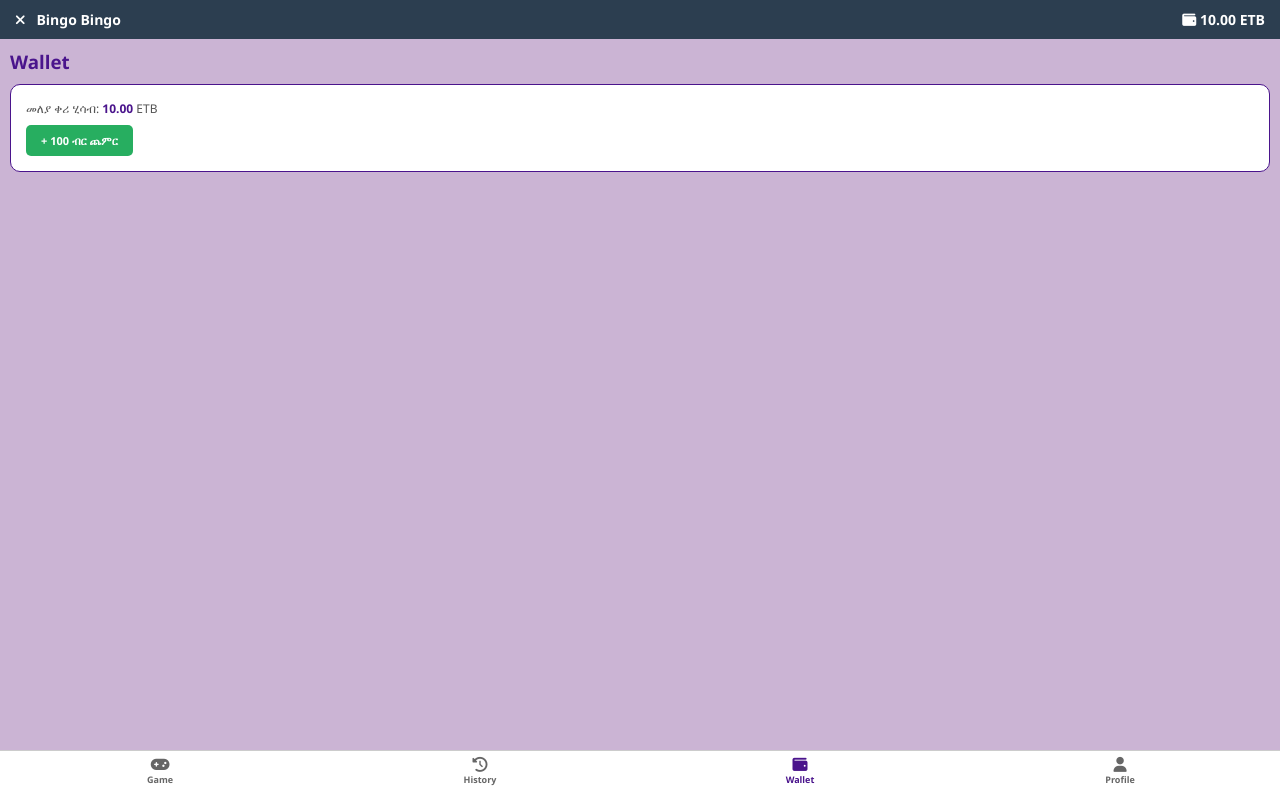
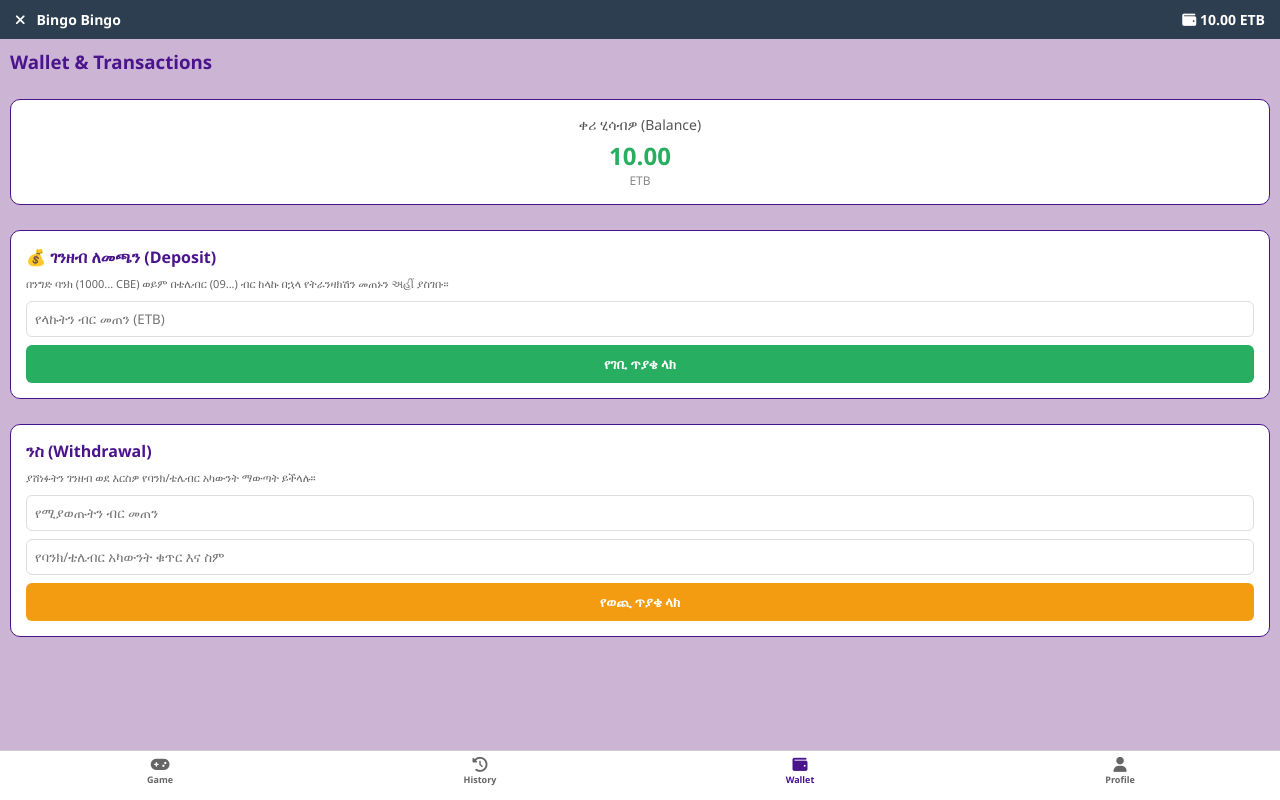
Before and after one commit to dseb08754-sys/binbingo, a website: page index.html in a window 1280 px wide. Both pictures are taken after a click on the element "Wallet". Drawn offline with nearby package versions, Linux system fonts and the light colour scheme; no server answers.

Commit message:
Add deposit and withdrawal request functions

```diff
--- a/index.html
+++ b/index.html
@@ -186,14 +186,37 @@
             <div class="page-card"><p style="font-size:12px; color:#555;">ያለፉ ጨዋታዎች ታሪክ በዚህ ይመለከታሉ።</p></div>
         </div>
 
-        <!-- WALLET PAGE -->
-        <div id="page-wallet" class="page">
-            <h3 style="color:var(--dark-purple);">Wallet</h3>
-            <div class="page-card">
-                <p style="font-size:12px; color:#555; margin-bottom: 8px;">መለያ ቀሪ ሂሳብ: <b id="wallet-bal" style="color:var(--dark-purple);">200.00</b> ETB</p>
-                <button onclick="addBalance(100)" style="background:var(--btn-green); color:white; border:none; padding:8px 15px; border-radius:5px; font-weight:bold; font-size:11px; cursor:pointer;">+ 100 ብር ጨምር</button>
-            </div>
-        </div>
+<!-- WALLET PAGE -->
+<div id="page-wallet" class="page">
+    <h3 style="color: var(--dark-purple); margin-bottom: 15px;">Wallet & Transactions</h3>
+
+    <!-- Balance Card -->
+    <div class="page-card" style="margin-bottom: 15px; text-align: center;">
+        <p style="font-size: 14px; color: #555; margin-bottom: 5px;">ቀሪ ሂሳብዎ (Balance)</p>
+        <h2 id="wallet-bal" style="color: var(--btn-green); font-size: 24px;">0.00</h2>
+        <p style="font-size: 12px; color: #888;">ETB</p>
+    </div>
+
+    <!-- Deposit Request Card -->
+    <div class="page-card" style="margin-bottom: 15px;">
+        <h4 style="color: var(--dark-purple); margin-bottom: 8px;">💰 ገንዘብ ለመጫን (Deposit)</h4>
+        <p style="font-size: 11px; color: #666; margin-bottom: 10px;">
+            በንግድ ባንክ (1000... CBE) ወይም በቴሌብር (09...) ብር ከላኩ በኋላ የትራንዛክሽን መጠኑን અહીં ያስገቡ።
+        </p>
+        <input type="number" id="deposit-amount" placeholder="የላኩትን ብር መጠን (ETB)" style="width: 100%; padding: 8px; margin-bottom: 8px; border: 1px solid #ddd; border-radius: 6px;">
+        <button onclick="requestDeposit()" style="width: 100%; background: var(--btn-green); color: white; border: none; padding: 10px; border-radius: 6px; font-weight: bold;">የገቢ ጥያቄ ላክ</button>
+    </div>
+
+    <!-- Withdraw Request Card -->
+    <div class="page-card">
+        <h4 style="color: var(--dark-purple); margin-bottom: 8px;">ንስ (Withdrawal)</h4>
+        <p style="font-size: 11px; color: #666; margin-bottom: 10px;">ያሸነፉትን ገንዘብ ወደ እርስዎ የባንክ/ቴሌብር አካውንት ማውጣት ይችላሉ።</p>
+        <input type="number" id="withdraw-amount" placeholder="የሚያወጡትን ብር መጠን" style="width: 100%; padding: 8px; margin-bottom: 8px; border: 1px solid #ddd; border-radius: 6px;">
+        <input type="text" id="withdraw-phone" placeholder="የባንክ/ቴሌብር አካውንት ቁጥር እና ስም" style="width: 100%; padding: 8px; margin-bottom: 8px; border: 1px solid #ddd; border-radius: 6px;">
+        <button onclick="requestWithdrawal()" style="width: 100%; background: var(--btn-orange); color: white; border: none; padding: 10px; border-radius: 6px; font-weight: bold;">የወጪ ጥያቄ ላክ</button>
+    </div>
+</div>
+
 
         <!-- PROFILE PAGE -->
         <div id="page-profile" class="page">
@@ -634,6 +657,74 @@ window.onload = async function() {
         buildSelectionGrid();
     }
 };
+// የገቢ ጥያቄ ማስተላለፊያ
+async function requestDeposit() {
+    const amountInput = document.getElementById('deposit-amount');
+    const amount = parseFloat(amountInput.value);
+
+    if (!amount || amount <= 0) {
+        alert("እባክዎ ትክክለኛ የብር መጠን ያስገቡ!");
+        return;
+    }
+
+    try {
+        const { error } = await db.from('deposits').insert([
+            {
+                telegram_id: currentTelegramId,
+                username: userName,
+                amount: amount,
+                status: 'pending'
+            }
+        ]);
+
+        if (error) throw error;
+
+        alert("የገቢ ጥያቄዎ በተሳካ ሁኔታ ተላከ! አድሚኑ ሲያረጋግጠው ባላንስዎ ይስተካከላል።");
+        amountInput.value = '';
+    } catch (err) {
+        console.error("Deposit error:", err);
+        alert("ጥያቄውን መላክ አልተቻለም። እባክዎ እንደገና ይሞክሩ።");
+    }
+}
+
+// የወጪ ጥያቄ ማስተላለፊያ
+async function requestWithdrawal() {
+    const amountInput = document.getElementById('withdraw-amount');
+    const phoneInput = document.getElementById('withdraw-phone');
+    const amount = parseFloat(amountInput.value);
+    const phone = phoneInput.value.trim();
+
+    if (!amount || amount <= 0 || !phone) {
+        alert("እባክዎ ትክክለኛ የብር መጠን እና የአካውንት መረጃ ያስገቡ!");
+        return;
+    }
+
+    if (amount > userBalance) {
+        alert("ቀሪ ሂሳብዎ በቂ አይደለም!");
+        return;
+    }
+
+    try {
+        const { error } = await db.from('withdrawals').insert([
+            {
+                telegram_id: currentTelegramId,
+                username: userName,
+                amount: amount,
+                phone_number: phone,
+                status: 'pending'
+            }
+        ]);
+
+        if (error) throw error;
+
+        alert("የወጪ ጥያቄዎ ተልኳል! አድሚኑ ሲያረጋግጠው ብሩ ይለቀቅልዎታል።");
+        amountInput.value = '';
+        phoneInput.value = '';
+    } catch (err) {
+        console.error("Withdrawal error:", err);
+        alert("ጥያቄውን መላክ አልተቻለም።");
+    }
+}
 
     </script>
 </body>
```
